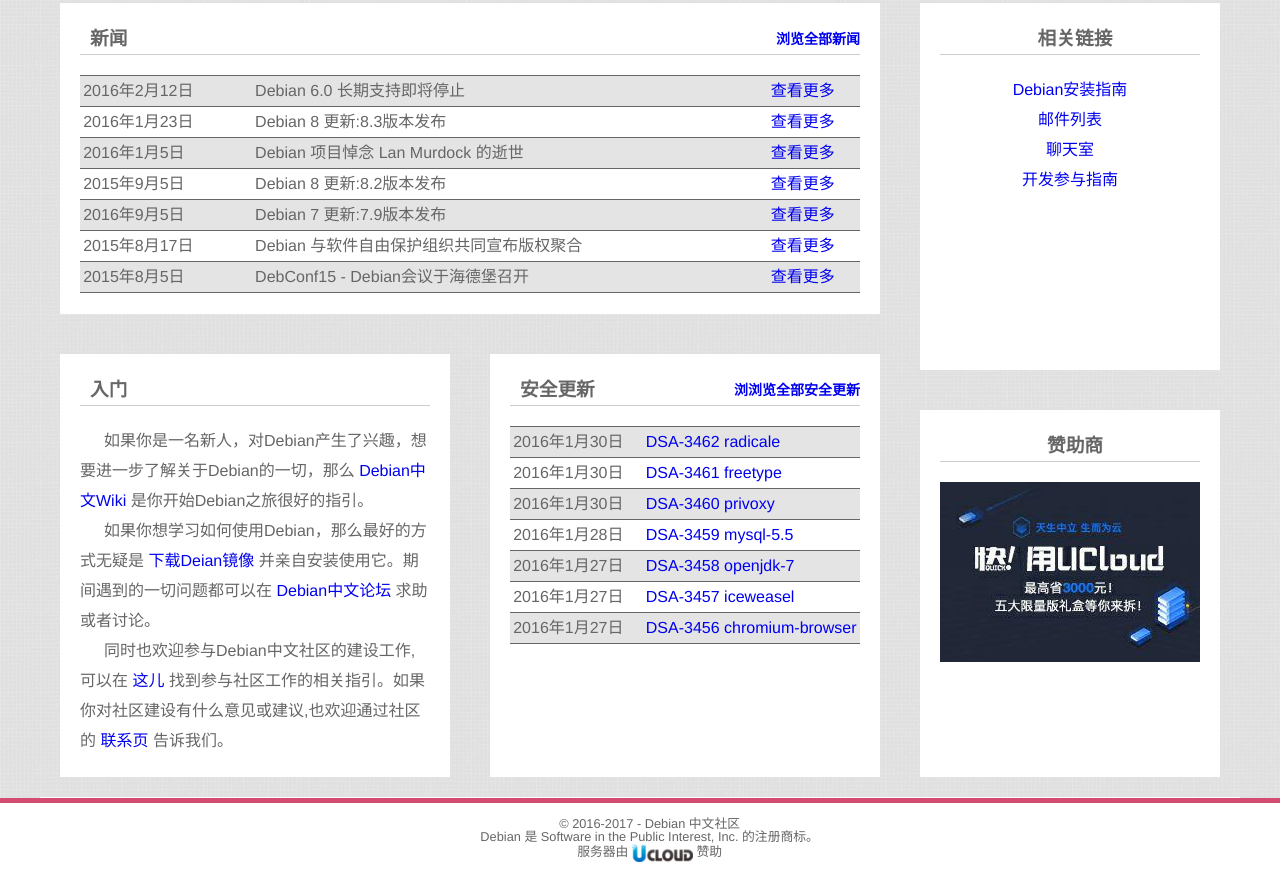
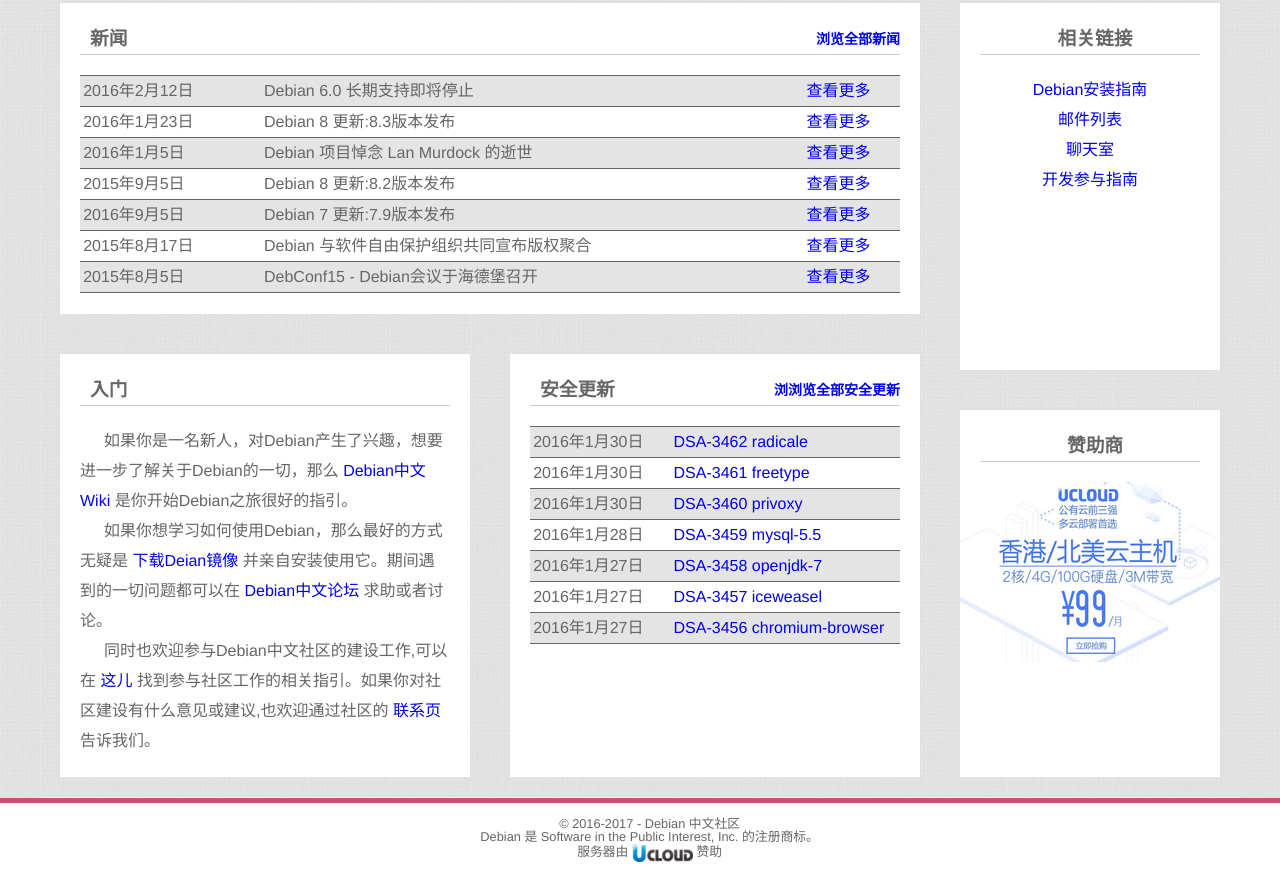
Before and after one commit to debiancn/debiancn-home, a plain HTML site: page index.html in a window 1280 px wide. Shown: the part 434-1312 px from the top of the page. Drawn offline with Linux system fonts and the light colour scheme.

Commit message:
update sponsor image

```diff
--- a/index.html
+++ b/index.html
@@ -158,8 +158,9 @@
 			</div>
 			<div class="col-1">
 			    <h3 class="paragraphTitle">赞助商</h3>
-			    <div class="paragraphContent" style="width:260px; height:180px">
-				<a href="https://www.ucloud.cn/"><img alt="ucloud" src="./images/ad.jpg"/></a>
+			    <div class="paragraphContent" style="width:260px; height:180px; margin: 0 auto;">
+				    <!--<a href="https://www.ucloud.cn/"><img alt="ucloud" src="./images/ad.jpg"/></a>-->
+				<a href="http://www.ucloud.cn/site/active/gift.html?utm_source=debianchina&utm_medium=content_pic_pc&utm_campaign=multicloud&utm_content=gift&ytag=debianchina"><img alt="ucloud" src="images/sponsor.png"/></a>
 			    </div>
 			</div>
 		    </div>
```
Also changed, not shown: images/sponsor.png (added), images/u.jpg (added).
